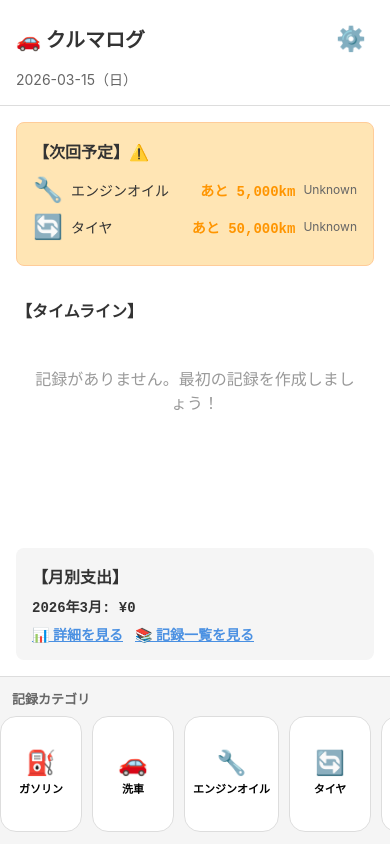
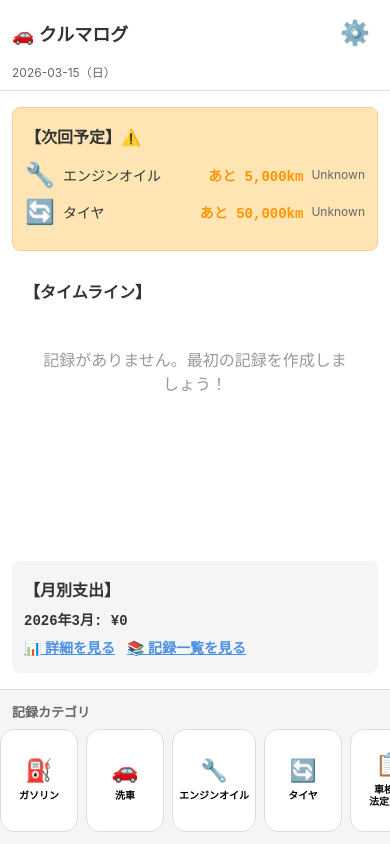
Before and after one commit to shun-devlab/kuruma-log, a Vue app: page / in a window 390 px wide. Built offline with nearby package versions, Linux system fonts and the light colour scheme.

Commit message:
style: tune mobile layout for home screen

```diff
--- a/src/views/Home.vue
+++ b/src/views/Home.vue
@@ -509,7 +509,68 @@ export default {
   transform: translateY(-1px);
 }
 
+@media (max-width: 768px) {
+  .header {
+    padding: 12px;
+  }
+
+  .header-content h1 {
+    font-size: 18px;
+  }
+
+  .timeline,
+  .monthly-expense,
+  .upcoming-banner {
+    margin-left: 12px;
+    margin-right: 12px;
+    padding-left: 12px;
+    padding-right: 12px;
+  }
+
+  .item-content {
+    gap: 10px;
+  }
+
+  .item-actions {
+    flex-direction: column;
+    gap: 6px;
+  }
+}
+
 @media (max-width: 480px) {
+  .header {
+    padding: 10px 12px;
+  }
+
+  .header-date {
+    font-size: 12px;
+  }
+
+  .timeline {
+    padding: 12px;
+  }
+
+  .timeline-item {
+    margin-bottom: 12px;
+    padding-bottom: 10px;
+  }
+
+  .item-content {
+    align-items: flex-start;
+  }
+
+  .item-main {
+    min-width: 0;
+  }
+
+  .item-content .label {
+    font-size: 13px;
+  }
+
+  .info {
+    font-size: 11px;
+  }
+
   .record-panel-section {
     padding-bottom: 12px;
   }
@@ -520,10 +581,22 @@ export default {
 
   .record-buttons-scroll {
     padding: 0 12px;
+    gap: 8px;
   }
 
   .btn-record {
-    flex-basis: 82px;
+    flex-basis: 78px;
+    min-height: 78px;
+    border-radius: 14px;
+    padding: 8px 6px;
+  }
+
+  .btn-record-icon {
+    font-size: 22px;
+  }
+
+  .btn-record-label {
+    font-size: 10px;
   }
 }
 </style>
```
